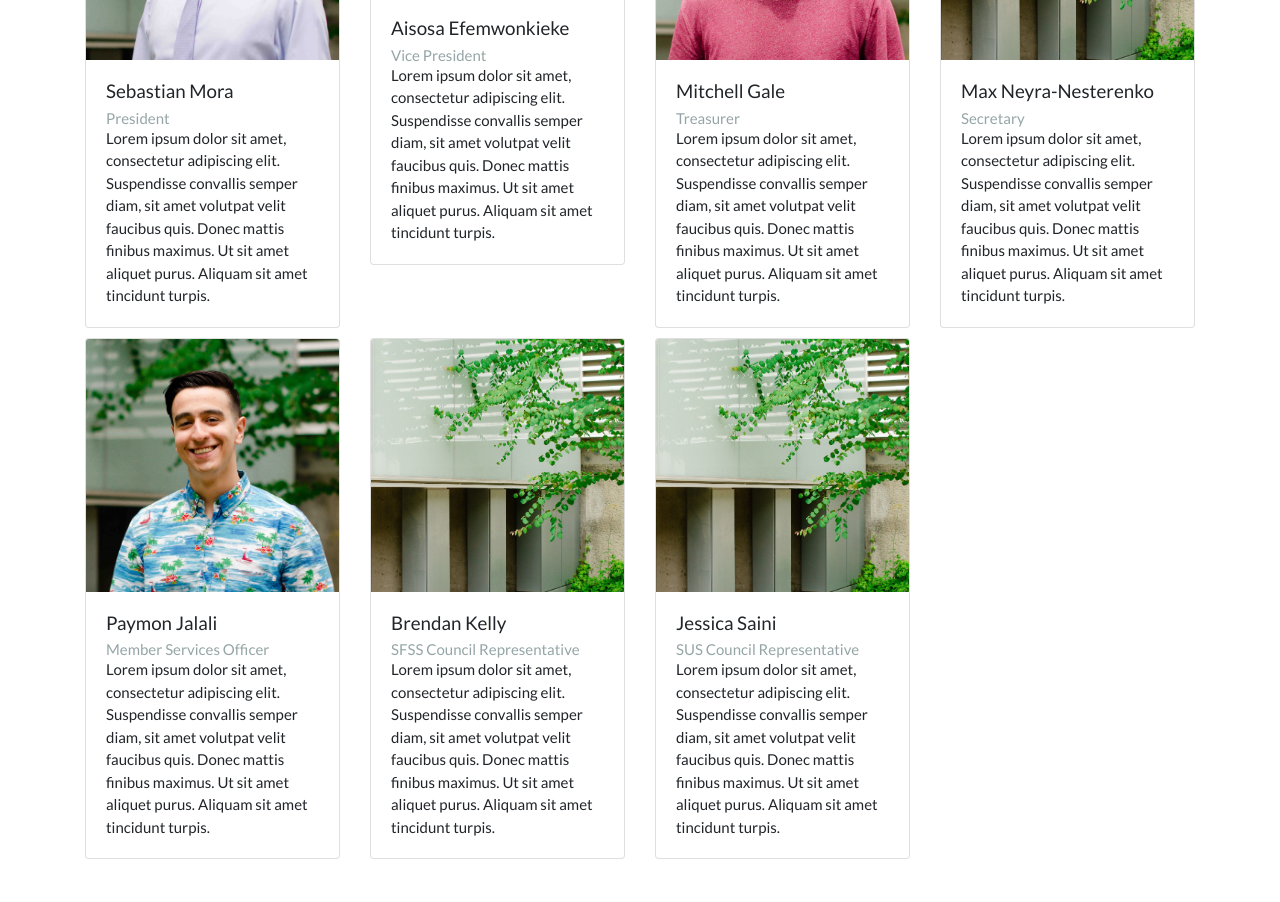
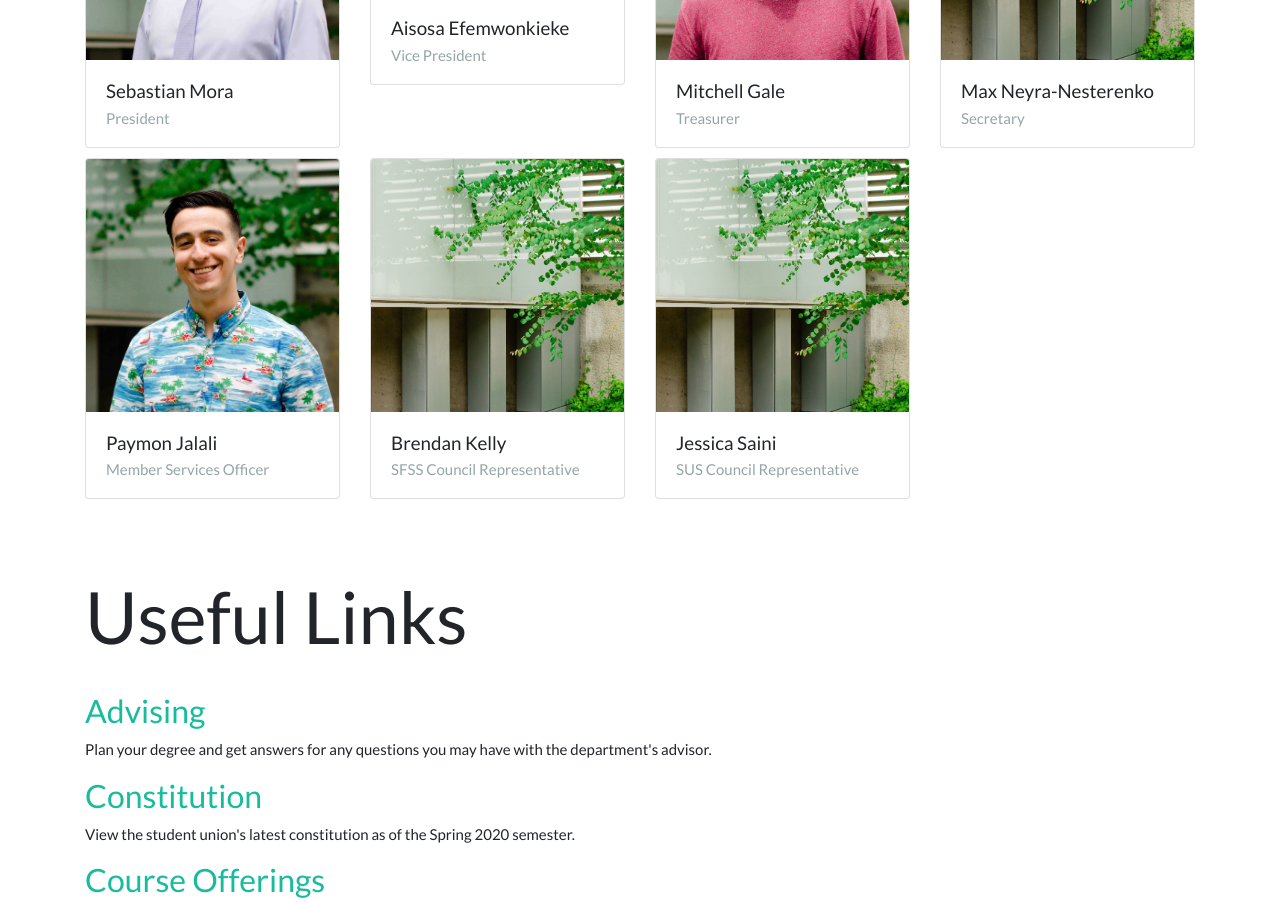
Before and after one commit to sfumsu/sfumsu.github.io, a plain HTML site: page index.html in a window 1280 px wide. Shown: the part 1790-2692 px from the top of the page. Drawn offline with Linux system fonts and the light colour scheme.

Commit message:
removing bios

```diff
--- a/index.html
+++ b/index.html
@@ -85,7 +85,7 @@
                         <div class="card-body">
                             <h5 class="card-title">Sebastian Mora</h5>
                             <h6 class="card-subtitle text-muted">President</h6>
-                            <p class="card-text">Lorem ipsum dolor sit amet, consectetur adipiscing elit. Suspendisse convallis semper diam, sit amet volutpat velit faucibus quis. Donec mattis finibus maximus. Ut sit amet aliquet purus. Aliquam sit amet tincidunt turpis.</p>
+                            <!-- <p class="card-text">Lorem ipsum dolor sit amet, consectetur adipiscing elit. Suspendisse convallis semper diam, sit amet volutpat velit faucibus quis. Donec mattis finibus maximus. Ut sit amet aliquet purus. Aliquam sit amet tincidunt turpis.</p> -->
                         </div>
                     </div>
                 </div>
@@ -95,7 +95,7 @@
                         <div class="card-body">
                             <h5 class="card-title">Aisosa Efemwonkieke</h5>
                             <h6 class="card-subtitle text-muted">Vice President</h6>
-                            <p class="card-text">Lorem ipsum dolor sit amet, consectetur adipiscing elit. Suspendisse convallis semper diam, sit amet volutpat velit faucibus quis. Donec mattis finibus maximus. Ut sit amet aliquet purus. Aliquam sit amet tincidunt turpis.</p>
+                            <!-- <p class="card-text">Lorem ipsum dolor sit amet, consectetur adipiscing elit. Suspendisse convallis semper diam, sit amet volutpat velit faucibus quis. Donec mattis finibus maximus. Ut sit amet aliquet purus. Aliquam sit amet tincidunt turpis.</p> -->
                         </div>
                     </div>
                 </div>
@@ -105,7 +105,7 @@
                         <div class="card-body">
                             <h5 class="card-title">Mitchell Gale</h5>
                             <h6 class="card-subtitle text-muted">Treasurer</h6>
-                            <p class="card-text">Lorem ipsum dolor sit amet, consectetur adipiscing elit. Suspendisse convallis semper diam, sit amet volutpat velit faucibus quis. Donec mattis finibus maximus. Ut sit amet aliquet purus. Aliquam sit amet tincidunt turpis.</p>
+                            <!-- <p class="card-text">Lorem ipsum dolor sit amet, consectetur adipiscing elit. Suspendisse convallis semper diam, sit amet volutpat velit faucibus quis. Donec mattis finibus maximus. Ut sit amet aliquet purus. Aliquam sit amet tincidunt turpis.</p> -->
                         </div>
                     </div>
                 </div>
@@ -115,7 +115,7 @@
                         <div class="card-body">
                             <h5 class="card-title">Max Neyra-Nesterenko</h5>
                             <h6 class="card-subtitle text-muted">Secretary</h6>
-                            <p class="card-text">Lorem ipsum dolor sit amet, consectetur adipiscing elit. Suspendisse convallis semper diam, sit amet volutpat velit faucibus quis. Donec mattis finibus maximus. Ut sit amet aliquet purus. Aliquam sit amet tincidunt turpis.</p>
+                            <!-- <p class="card-text">Lorem ipsum dolor sit amet, consectetur adipiscing elit. Suspendisse convallis semper diam, sit amet volutpat velit faucibus quis. Donec mattis finibus maximus. Ut sit amet aliquet purus. Aliquam sit amet tincidunt turpis.</p> -->
                         </div>
                     </div>
                 </div>
@@ -125,7 +125,7 @@
                         <div class="card-body">
                             <h5 class="card-title">Paymon Jalali</h5>
                             <h6 class="card-subtitle text-muted">Member Services Officer</h6>
-                            <p class="card-text">Lorem ipsum dolor sit amet, consectetur adipiscing elit. Suspendisse convallis semper diam, sit amet volutpat velit faucibus quis. Donec mattis finibus maximus. Ut sit amet aliquet purus. Aliquam sit amet tincidunt turpis.</p>
+                            <!-- <p class="card-text">Lorem ipsum dolor sit amet, consectetur adipiscing elit. Suspendisse convallis semper diam, sit amet volutpat velit faucibus quis. Donec mattis finibus maximus. Ut sit amet aliquet purus. Aliquam sit amet tincidunt turpis.</p> -->
                         </div>
                     </div>
                 </div>
@@ -135,7 +135,7 @@
                         <div class="card-body">
                             <h5 class="card-title">Brendan Kelly</h5>
                             <h6 class="card-subtitle text-muted">SFSS Council Representative</h6>
-                            <p class="card-text">Lorem ipsum dolor sit amet, consectetur adipiscing elit. Suspendisse convallis semper diam, sit amet volutpat velit faucibus quis. Donec mattis finibus maximus. Ut sit amet aliquet purus. Aliquam sit amet tincidunt turpis.</p>
+                            <!-- <p class="card-text">Lorem ipsum dolor sit amet, consectetur adipiscing elit. Suspendisse convallis semper diam, sit amet volutpat velit faucibus quis. Donec mattis finibus maximus. Ut sit amet aliquet purus. Aliquam sit amet tincidunt turpis.</p> -->
                         </div>
                     </div>
                 </div>
@@ -145,7 +145,7 @@
                         <div class="card-body">
                             <h5 class="card-title">Jessica Saini</h5>
                             <h6 class="card-subtitle text-muted">SUS Council Representative</h6>
-                            <p class="card-text">Lorem ipsum dolor sit amet, consectetur adipiscing elit. Suspendisse convallis semper diam, sit amet volutpat velit faucibus quis. Donec mattis finibus maximus. Ut sit amet aliquet purus. Aliquam sit amet tincidunt turpis.</p>
+                            <!-- <p class="card-text">Lorem ipsum dolor sit amet, consectetur adipiscing elit. Suspendisse convallis semper diam, sit amet volutpat velit faucibus quis. Donec mattis finibus maximus. Ut sit amet aliquet purus. Aliquam sit amet tincidunt turpis.</p> -->
                         </div>
                     </div>
                 </div>
```
